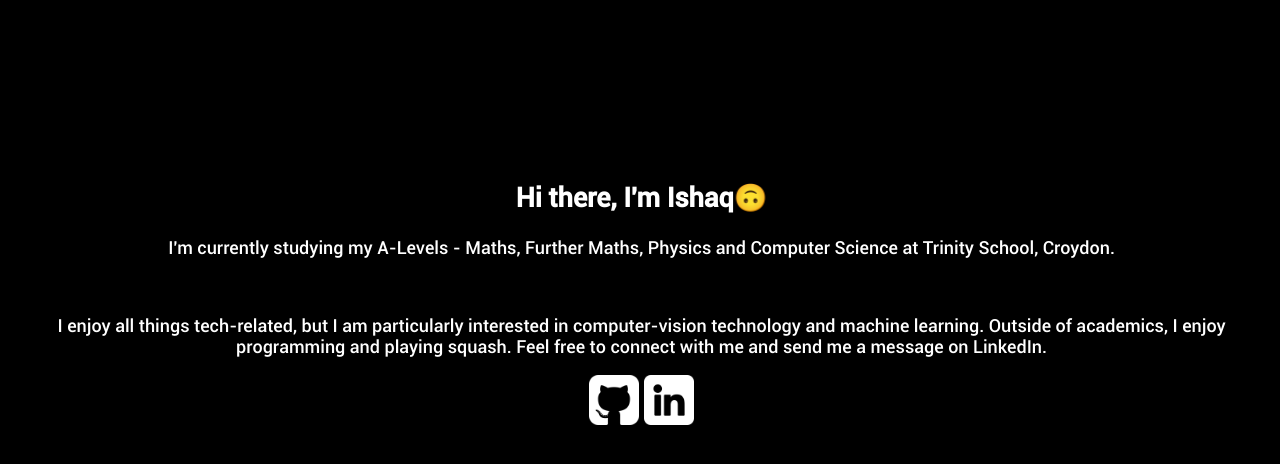
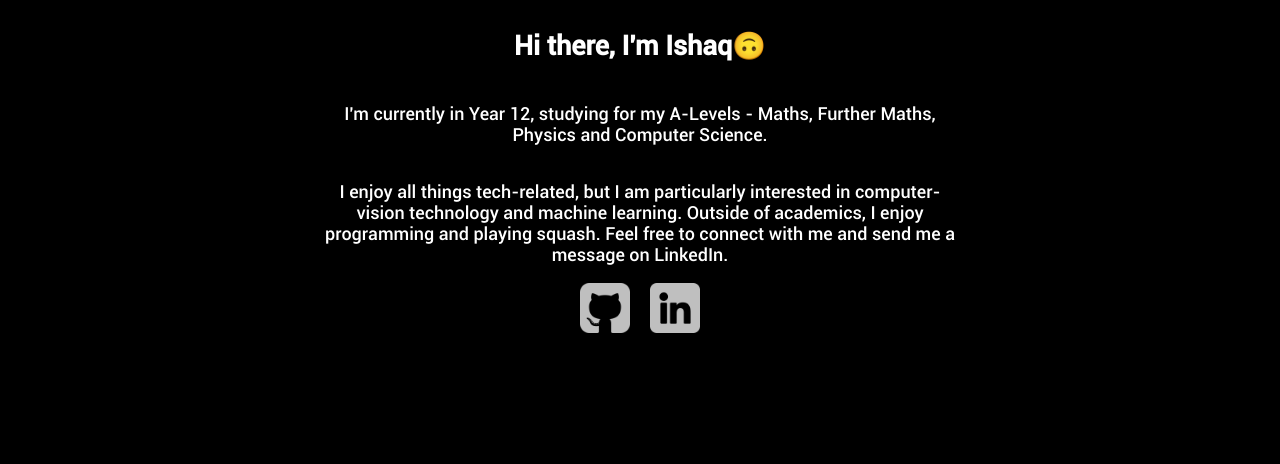
Before and after one commit to 1physix/1physix.github.io, a plain HTML site: page index.html in a window 1280 px wide. Drawn offline with Linux system fonts and the light colour scheme.

Commit message:
Finally a half-decent version I'm happy with. Fully Labelled as well.

```diff
--- a/PersonalWebsiteCSS.css
+++ b/PersonalWebsiteCSS.css
@@ -8,24 +8,57 @@ html {
     src: url("WebFonts/roboto/Roboto-Medium.ttf")
 }
 
+body {
+    position: static;
+
+}
+
+/*Text Class*/
 .text {
-    position: absolute;
     text-align: center;
     top: 20%;
-    width: 99vw;
     font-size: large;
     font-family: RobotoMedium;
     color: white;
 }
+/*__*/
 
-#homepagelogo{
-    filter: invert(1);
+#main {
+    display: flex;
+    flex-direction: column;
+    flex-wrap: wrap;
+    justify-content: center;
+    align-items: center;
 }
 
+
+
+#biocontainer {
+    display: flex;
+    flex-direction: column;
+    max-width: 50vw;
+}
+
+#homepagelogo {
+    display: flex;
+    flex-direction: row;
+    flex-wrap: wrap;
+    justify-content: center;
+    align-items: center;
+    gap: 20px;
+}
+
+/*Settings for the Github and Linkedin Logos*/
 .logoimage img{
     transition: all 0.2s ease-in;
+    filter: invert() brightness(75%);
+    width: 50px;
+    height: 50px;
 }
 
 .logoimage img:hover{
-    filter: brightness();
+    filter: invert() brightness(100%);
+    width: 60px;
+    height: 60px;
 }
+/**/
--- a/index.html
+++ b/index.html
@@ -8,16 +8,27 @@
 </head>
 
 <body>
-    <div id = "about" class = "text">
+    <div id = "main" class = "text">
 
-        <h2>Hi there, I'm Ishaq🙃</h2>
-        <p>I'm currently studying my A-Levels - Maths, Further Maths, Physics and Computer Science at Trinity School, Croydon.</p>
-        <br><p> I enjoy all things tech-related, but I am particularly interested in computer-vision technology and machine learning. Outside of academics, I enjoy programming and playing squash. Feel free to connect with me and send me a message on LinkedIn.</p>
+        <!--Flex Div containing a greeting-->
+        <div id = "intro">
+            <h2>Hi there, I'm Ishaq🙃</h2>
+        </div>
+
+        <!--Flex Div containing a biography of me-->
+        <div id = "biocontainer">
+            <p>I'm currently in Year 12, studying for my A-Levels - Maths, Further Maths, Physics and Computer Science.</p>
+            <p> I enjoy all things tech-related, but I am particularly interested in computer-vision technology and machine learning. Outside of academics, I enjoy programming and playing squash. Feel free to connect with me and send me a message on LinkedIn.</p>
+        </div>
+
+
+        <!--Flex Div containing the logos and links to my github and linkedin-->
         <div id = "homepagelogo">
-            <a class = "logoimage" href = "https://github.com/1physix"><img src = "media/githublogo2.png" width = 50px height = 50px></a>
-            <a class = "logoimage" href = "https://www.linkedin.com/in/ishaqhussain1/"><img src = "media/linkedinlogo2.png" width = 50px height = 50px></a>
+            <!--Images from https://www.flaticon.com Literally a saviour-->
+            <a target = "_blank" class = "logoimage" href = "https://github.com/1physix"><img src = "media/githublogo2.png"></a>
+            <a target = "_blank" class = "logoimage" href = "https://www.linkedin.com/in/ishaqhussain1/"><img src = "media/linkedinlogo2.png"></a>
+        </div>
 
-        </div>
     </div>
 
 </body>
```
